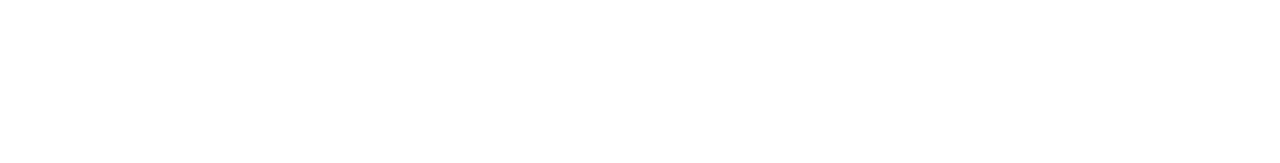
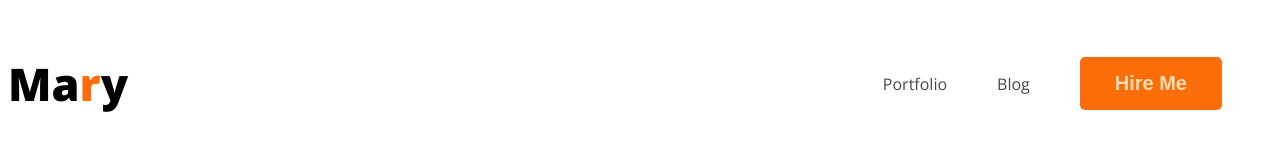
Before and after one commit to SakibRahman0/developer-portfolio, a plain HTML site: page index.html in a window 1280 px wide. Drawn offline with nearby package versions, Linux system fonts and the light colour scheme.

Commit message:
added nav

```diff
--- a/index.html
+++ b/index.html
@@ -4,10 +4,22 @@
     <meta charset="UTF-8">
     <meta name="viewport" content="width=device-width, initial-scale=1.0">
     <title>Developer Portfolio</title>
+    <link rel="preconnect" href="https://fonts.googleapis.com">
+<link rel="preconnect" href="https://fonts.gstatic.com" crossorigin>
+<link href="https://fonts.googleapis.com/css2?family=Open+Sans:ital,wght@0,300..800;1,300..800&display=swap" rel="stylesheet">
+    <link rel="stylesheet" href="styles.css">
+
 </head>
 <body>
     <header>
-
+        <nav>
+            <h3 class="nav-title">Ma<span class="text-primary">r</span>y</h3>
+            <ul>
+                <li><a href="">Portfolio</a></li>
+                <li><a href="">Blog</a></li>
+                <li><button class="btn-primary">Hire Me</button></li>
+            </ul>
+        </nav>
     </header>
     <main>
 
--- /dev/null
+++ b/styles.css
@@ -0,0 +1,46 @@
+/* common shared style */
+body {
+    font-family: "Open Sans", sans-serif;
+}
+
+.text-primary {
+    color: #fd6e0a;
+}
+
+.btn-primary {
+    background: #fd6e0a;
+    border-radius: 5px;
+    border: 0;
+    color: wheat;
+    font-size: 20px;
+    font-weight: 700;
+    padding: 15px 35px;
+}
+
+/* nav related */
+nav {
+    display: flex;
+    justify-content: space-between;
+    align-items: center;
+}
+
+.nav-title {
+    color: black;
+    font-size: 45px;
+    font-weight: 800;
+}
+
+nav>ul {
+    display: flex;
+    align-items: center;
+}
+
+nav li {
+    list-style: none;
+    margin-right: 50px;
+}
+
+nav a {
+    text-decoration: none;
+    color: #474747;
+}
```
